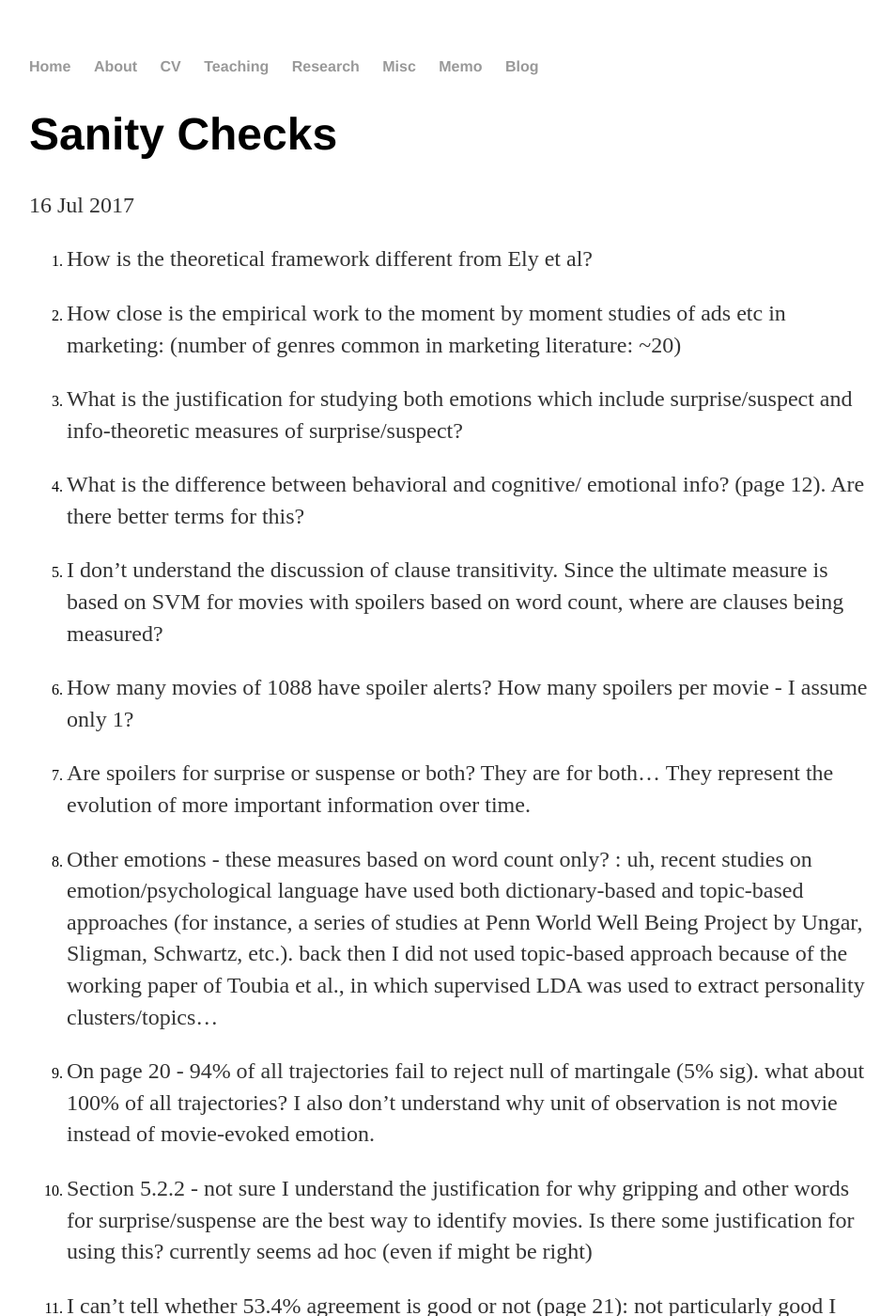
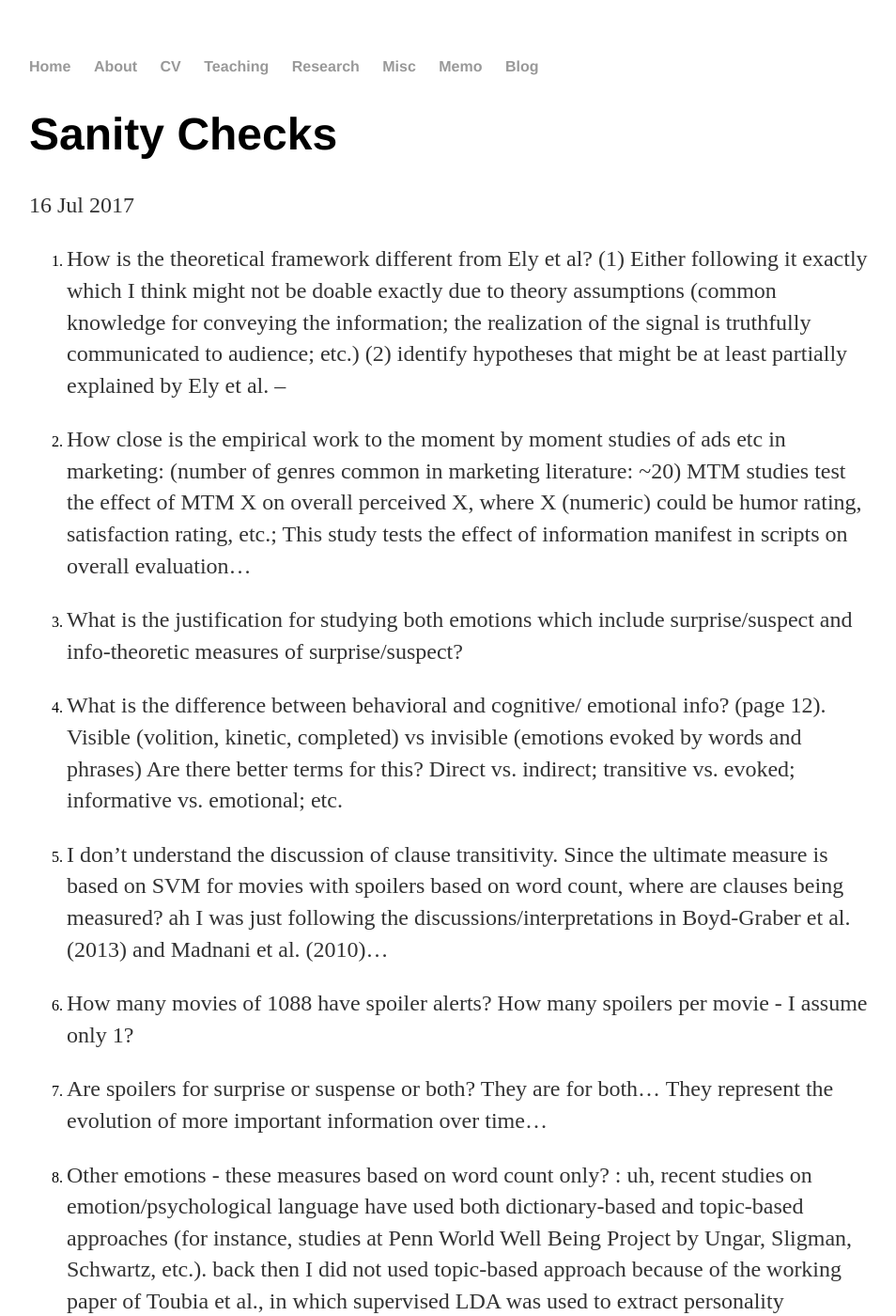
Before and after one commit to shenglih/shenglih.github.io, a Jekyll site: the page built from _posts/2017-07-16-post1.md, in a window 1280 px wide and 1400 px high. Shown: the whole window at 94% size, without its empty margins (161-1115 px from the left). Built offline with Jekyll 4.4.1, drawn with Linux system fonts in a browser that asks for light colours; some of the changed text lies outside the part shown.

Commit message:
Update 2017-07-16-post1.md

```diff
--- a/_posts/2017-07-16-post1.md
+++ b/_posts/2017-07-16-post1.md
@@ -5,23 +5,23 @@ date: 2017-07-16
 ---
 
 
-1. How is the theoretical framework different from Ely et al?
+1. How is the theoretical framework different from Ely et al? (1) Either following it exactly which I think might not be doable exactly due to theory assumptions (common knowledge for conveying the information; the realization of the signal is truthfully communicated to audience; etc.) (2) identify hypotheses that might be at least partially explained by Ely et al. --
 
-2. How close is the empirical work to the moment by moment studies of ads etc in marketing: (number of genres common in marketing literature: ~20)
+2. How close is the empirical work to the moment by moment studies of ads etc in marketing: (number of genres common in marketing literature: ~20) MTM studies test the effect of MTM X on overall perceived X, where X (numeric) could be humor rating, satisfaction rating, etc.; This study tests the effect of information manifest in scripts on overall evaluation...
 
 3. What is the justification for studying both emotions which include surprise/suspect and info-theoretic measures of surprise/suspect?
 
-4. What is the difference between behavioral and cognitive/ emotional info?  (page 12).  Are there better terms for this?
+4. What is the difference between behavioral and cognitive/ emotional info?  (page 12). Visible (volition, kinetic, completed) vs invisible (emotions evoked by words and phrases) Are there better terms for this? Direct vs. indirect; transitive vs. evoked; informative vs. emotional; etc.
 
-5. I don’t understand the discussion of clause transitivity.  Since the ultimate measure is based on SVM for movies with spoilers based on word count, where are clauses being measured?
+5. I don’t understand the discussion of clause transitivity.  Since the ultimate measure is based on SVM for movies with spoilers based on word count, where are clauses being measured? ah I was just following the discussions/interpretations in Boyd-Graber et al. (2013) and Madnani et al. (2010)...
 
 6. How many movies of 1088 have spoiler alerts? How many spoilers per movie - I assume only 1?
 
 
-7. Are spoilers for surprise or suspense or both? They are for both... They represent the evolution of more important information over time.
+7. Are spoilers for surprise or suspense or both? They are for both... They represent the evolution of more important information over time...
 
 
-8. Other emotions - these measures based on word count only? : uh, recent studies on emotion/psychological language have used both dictionary-based and topic-based approaches (for instance, a series of studies at Penn World Well Being Project by Ungar, Sligman, Schwartz, etc.). back then I did not used topic-based approach because of the working paper of Toubia et al., in which supervised LDA was used to extract personality clusters/topics...
+8. Other emotions - these measures based on word count only? : uh, recent studies on emotion/psychological language have used both dictionary-based and topic-based approaches (for instance, studies at Penn World Well Being Project by Ungar, Sligman, Schwartz, etc.). back then I did not used topic-based approach because of the working paper of Toubia et al., in which supervised LDA was used to extract personality clusters/topics...
 
 9. On page 20 - 94% of all trajectories fail to reject null of martingale (5% sig). what about 100% of all trajectories?  I also don’t understand why unit of observation is not movie instead of movie-evoked emotion.
 
```
